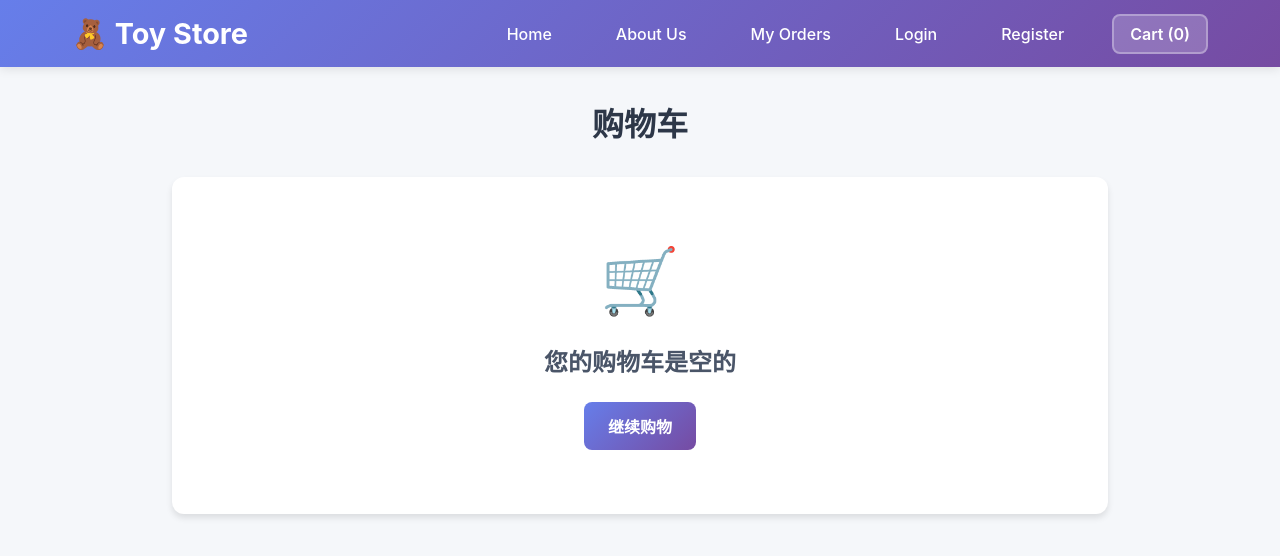
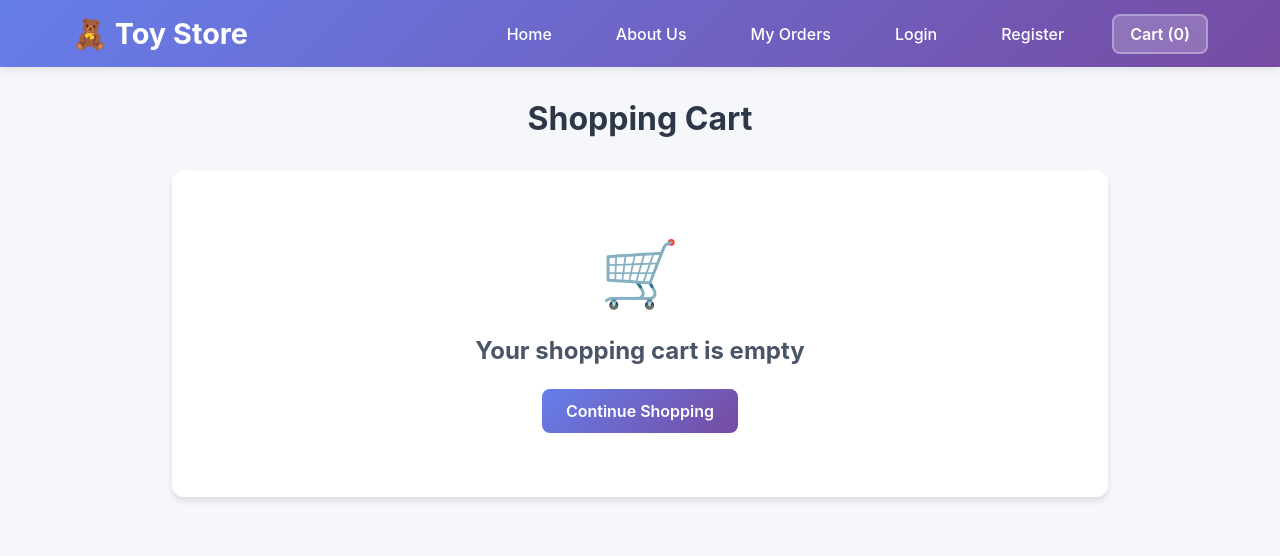
Before and after one commit to jacwu/toy-store, a Next.js app in the folder frontend/: page /cart in a window 1280 px wide. Shown: the top 556 px of the page. Built offline with nearby package versions, Linux system fonts and the light colour scheme.

Commit message:
Complete frontend UI translation: cart, orders, and toy detail pages
Co-authored-by: jacwu <16080993+jacwu@users.noreply.github.com>

```diff
--- a/frontend/src/app/cart/page.tsx
+++ b/frontend/src/app/cart/page.tsx
@@ -371,7 +371,7 @@ export default function CartPage() {
           animate={{ opacity: 1, y: 0 }}
           transition={{ duration: 0.5 }}
         >
-          购物车
+          Shopping Cart
         </PageTitle>
         <EmptyCartMessage
           initial={{ opacity: 0, scale: 0.9 }}
@@ -379,13 +379,13 @@ export default function CartPage() {
           transition={{ duration: 0.5 }}
         >
           <EmptyCartIcon>🛒</EmptyCartIcon>
-          <EmptyCartText>您的购物车是空的</EmptyCartText>
+          <EmptyCartText>Your shopping cart is empty</EmptyCartText>
           <Link href="/" passHref>
             <ContinueShoppingButton
               whileHover={{ scale: 1.05 }}
               whileTap={{ scale: 0.95 }}
             >
-              继续购物
+              Continue Shopping
             </ContinueShoppingButton>
           </Link>
         </EmptyCartMessage>
@@ -399,7 +399,7 @@ export default function CartPage() {
         animate={{ opacity: 1, y: 0 }}
         transition={{ duration: 0.5 }}
       >
-        购物车
+        Shopping Cart
       </PageTitle>
 
       <AnimatePresence>
@@ -419,7 +419,7 @@ export default function CartPage() {
                 whileHover={{ scale: 1.05 }}
                 whileTap={{ scale: 0.95 }}
               >
-                继续购物
+                Continue Shopping
               </BackToShoppingButton>
             </Link>
           </OrderSuccessContainer>
@@ -437,8 +437,8 @@ export default function CartPage() {
             <div>商品</div>
             <div>名称</div>
             <div>单价</div>
-            <div>数量</div>
-            <div>小计</div>
+            <div>Quantity</div>
+            <div>Subtotal</div>
             <div></div>
           </CartHeader>
 
@@ -514,7 +514,7 @@ export default function CartPage() {
             <span>{items.reduce((sum, item) => sum + item.quantity, 0)} 件</span>
           </SummaryRow>
           <SummaryRow>
-            <span>总计:</span>
+            <span>Total:</span>
             <span>¥{getCartTotal().toFixed(2)}</span>
           </SummaryRow>          <CheckoutButton
             onClick={handleCheckout}
--- a/frontend/src/app/toys/[id]/page.tsx
+++ b/frontend/src/app/toys/[id]/page.tsx
@@ -359,7 +359,7 @@ export default function ToyDetailPage() {
                 whileHover={{ scale: 1.02 }}
                 whileTap={{ scale: 0.98 }}
               >
-                加入购物车
+                Add to Cart
               </AddToCartButton>
 
               <AddToCartButton
--- a/package.json
+++ b/package.json
@@ -1,7 +1,7 @@
 {
   "name": "toy-store",
   "version": "1.0.0",
-  "description": "玩具商店电子商务应用程序 - 包含前端和后端",
+  "description": "Toy Store E-commerce Application - includes frontend and backend",
   "private": true,
   "scripts": {
     "dev": "concurrently \"npm run server\" \"npm run client\"",
```
Also changed, not shown: frontend/src/app/orders/page.tsx (+4 -4 lines).
